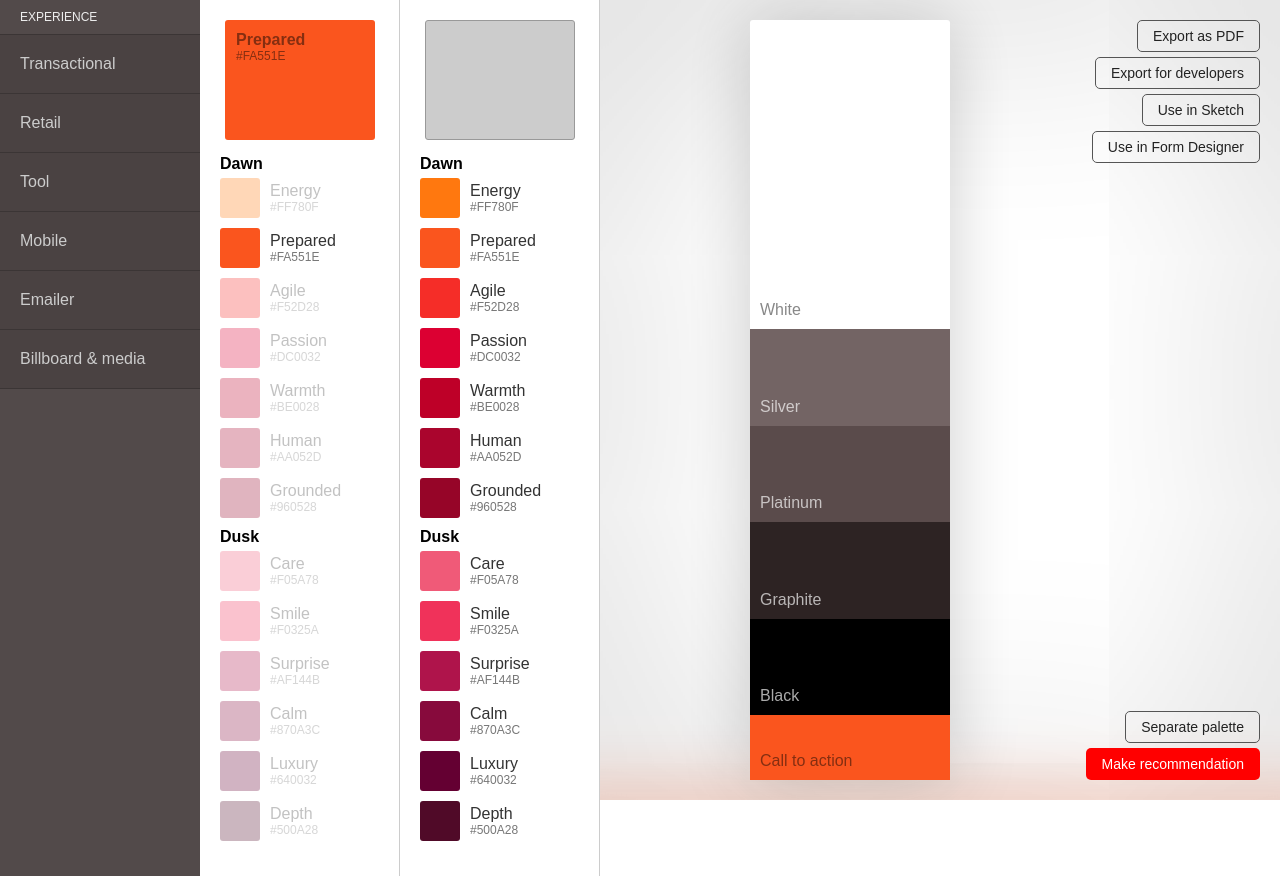
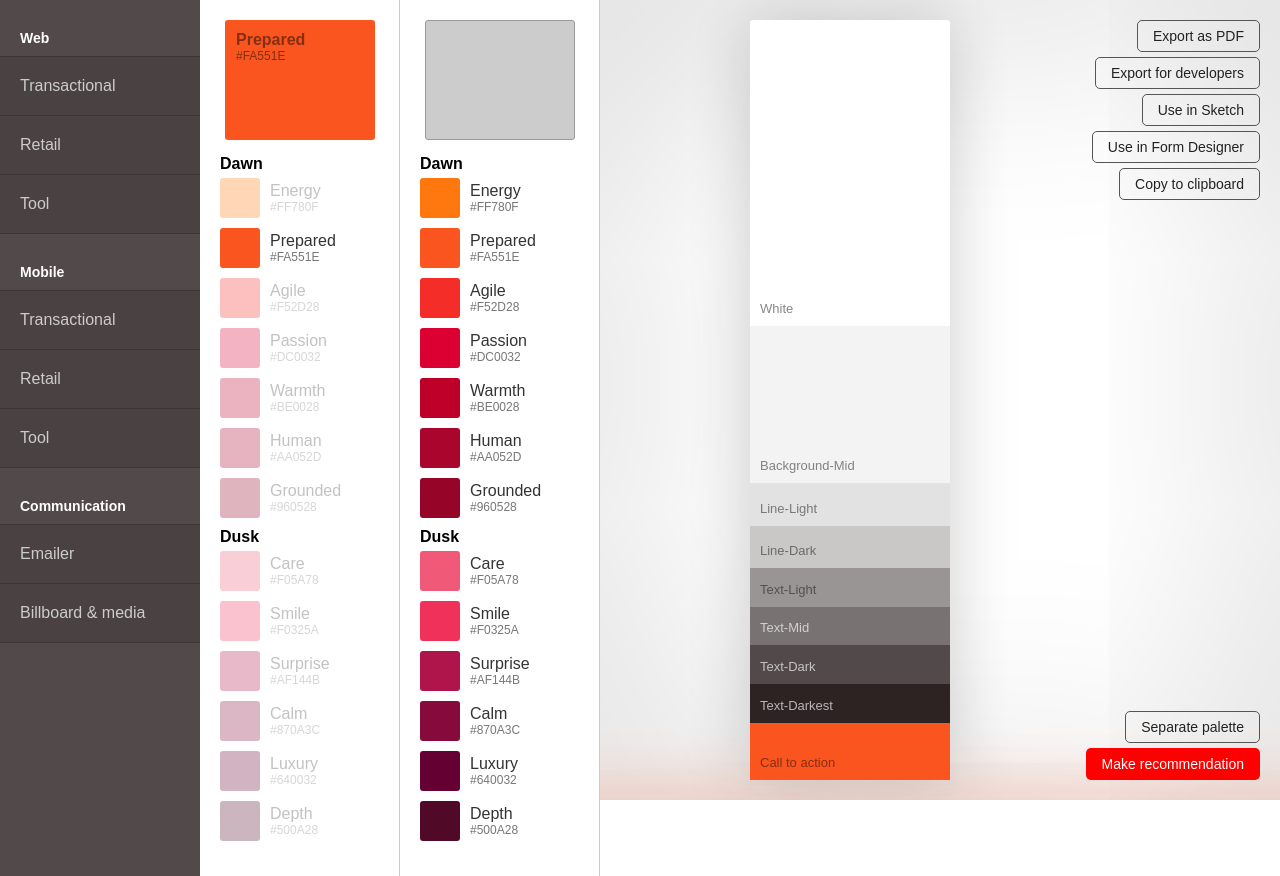
Before and after one commit to jethroflanagan/abacus-theme-picker, a React app: page / in a window 1280 px wide. Built offline with nearby package versions, Linux system fonts and the light colour scheme.

Commit message:
Colours and ratios for neutrals

```diff
--- /dev/null
+++ b/src/config.js
@@ -0,0 +1,250 @@
+import _ from 'lodash';
+import tinycolor  from 'tinycolor2';
+
+
+function setupColor(item) {
+  return {
+    ...item,
+    rgb: item.color.toRgb(),
+    hsv: item.color.toHsv(),
+    hex: item.color.toHex(),
+    greyscale: item.color.greyscale().toRgb(),
+    nameColor: item.color.isDark() ? '#fff': '#000',
+    isDark: item.color.isDark(),
+  }
+}
+
+export const GROUPS = {
+  neutrals: { name: 'Neutrals' },
+  dusk: { name: 'Dusk' },
+  dawn: { name: 'Dawn' },
+}
+
+export const NEUTRALS = [
+  { name: "White", color: tinycolor({ r: 255, g: 255, b: 255 }), group: 'neutrals' },
+  { name: "Background-Light", color: tinycolor({ r: 249, g: 248, b: 248 }), group: 'neutrals' },
+  { name: "Background-Mid", color: tinycolor({ r: 244, g: 243, b: 243 }), group: 'neutrals' },
+  { name: "Background-Dark", color: tinycolor({ r: 238, g: 237, b: 237 }), group: 'neutrals' },
+  { name: "Line-Light", color: tinycolor({ r: 227, g: 226, b: 226 }), group: 'neutrals' },
+  { name: "Line-Dark", color: tinycolor({ r: 202, g: 199, b: 199 }), group: 'neutrals' },
+  { name: "Text-Light", color: tinycolor({ r: 154, g: 149, b: 149 }), group: 'neutrals' },
+  { name: "Text-Mid", color: tinycolor({ r: 120, g: 114, b: 114 }), group: 'neutrals' },
+  { name: "Text-Dark", color: tinycolor({ r: 82, g: 74, b: 74 }), group: 'neutrals' },
+  { name: "Text-Darkest", color: tinycolor({ r: 45, g: 35, b: 35 }), group: 'neutrals' },
+].map(setupColor);
+
+export let NEUTRALS_WEIGHTS = {
+  RetailWeb: [
+    {
+      swatch: 'White',
+      weight: 138,
+    },
+    {
+      swatch: 'Background-Light',
+      weight: 44,
+    },
+    {
+      swatch: 'Line-Light',
+      weight: 6,
+    },
+    {
+      swatch: 'Text-Mid',
+      weight: 4,
+    },
+    {
+      swatch: 'Text-Dark',
+      weight: 4,
+    },
+    {
+      swatch: 'Text-Darkest',
+      weight: 4,
+    },
+  ],
+  TransactionalWeb: [
+    {
+      swatch: 'White',
+      weight: 76,
+    },
+    {
+      swatch: 'Background-Mid',
+      weight: 100,
+    },
+    {
+      swatch: 'Line-Light',
+      weight: 6,
+    },
+    {
+      swatch: 'Line-Dark',
+      weight: 6,
+    },
+    {
+      swatch: 'Text-Light',
+      weight: 3,
+    },
+    {
+      swatch: 'Text-Mid',
+      weight: 3,
+    },
+    {
+      swatch: 'Text-Dark',
+      weight: 3,
+    },
+    {
+      swatch: 'Text-Darkest',
+      weight: 3,
+    },
+  ],
+  ToolWeb: [
+    {
+      swatch: 'White',
+      weight: 76,
+    },
+    {
+      swatch: 'Background-Dark',
+      weight: 100,
+    },
+    {
+      swatch: 'Line-Light',
+      weight: 6,
+    },
+    {
+      swatch: 'Line-Dark',
+      weight: 6,
+    },
+    {
+      swatch: 'Text-Light',
+      weight: 3,
+    },
+    {
+      swatch: 'Text-Mid',
+      weight: 3,
+    },
+    {
+      swatch: 'Text-Dark',
+      weight: 3,
+    },
+    {
+      swatch: 'Text-Darkest',
+      weight: 3,
+    },
+  ],
+
+  RetailMobile: [
+    {
+      swatch: 'White',
+      weight: 182,
+    },
+    {
+      swatch: 'Line-Light',
+      weight: 6,
+    },
+    {
+      swatch: 'Text-Mid',
+      weight: 4,
+    },
+    {
+      swatch: 'Text-Dark',
+      weight: 4,
+    },
+    {
+      swatch: 'Text-Darkest',
+      weight: 4,
+    },
+  ],
+  TransactionalMobile: [
+    {
+      swatch: 'White',
+      weight: 182,
+    },
+    {
+      swatch: 'Line-Light',
+      weight: 6,
+    },
+    {
+      swatch: 'Text-Light',
+      weight: 6,
+    },
+    {
+      swatch: 'Text-Darkest',
+      weight: 6,
+    },
+  ],
+  ToolMobile: [
+    {
+      swatch: 'White',
+      weight: 170,
+    },
+    {
+      swatch: 'Background-Light',
+      weight: 12,
+    },
+    {
+      swatch: 'Line-Light',
+      weight: 6,
+    },
+    {
+      swatch: 'Text-Light',
+      weight: 6,
+    },
+    {
+      swatch: 'Text-Darkest',
+      weight: 6,
+    },
+  ],
+};
+
+// be deadly and overwrite on the fly with actual swatches, not just names
+_.map(NEUTRALS_WEIGHTS, (section, sectionName) => {
+  NEUTRALS_WEIGHTS[sectionName] = _.map(section, item => ({
+    ...item,
+    swatch: _.find(NEUTRALS, { name: item.swatch }),
+  }))
+});
+console.log(NEUTRALS_WEIGHTS);
+
+export const PALETTE_WEIGHTS = {
+  1: [1],
+  2: [6, 4],
+  3: [5, 3, 2],
+  4: [4, 3, 2, 1],
+  5: [30, 25, 20, 15, 10],
+};
+
+export let COLORS = [
+  { name: "White", color: tinycolor({ r: 255, g: 255, b: 255 }), group: 'neutrals' },
+  { name: "Silver", color: tinycolor({ r: 115, g: 100, b: 100 }), group: 'neutrals' },
+  { name: "Platinum", color: tinycolor({ r: 90, g: 75, b: 75 }), group: 'neutrals' },
+  { name: "Graphite", color: tinycolor({ r: 45, g: 35, b: 35 }), group: 'neutrals' },
+  { name: "Black", color: tinycolor({ r: 0, g: 0, b: 0 }), group: 'neutrals' },
+
+  { name: "Energy", color: tinycolor({ r: 255, g: 120, b: 15 }), group: 'dawn', mix: ['Prepared', 'Agile', 'Passion', 'Warmth', 'Surprise', 'Calm', 'Luxury', 'Depth'] },
+  { name: "Prepared", color: tinycolor({ r: 250, g: 85, b: 30 }), group: 'dawn', mix: ['Energy', 'Passion', 'Warmth', 'Grounded', 'Calm', 'Luxury', 'Depth'] },
+  { name: "Agile", color: tinycolor({ r: 245, g: 45, b: 40 }), group: 'dawn', mix: ['Energy', 'Prepared', 'Warmth', 'Human', 'Grounded', 'Calm', 'Luxury', 'Depth'] },
+  { name: "Passion", color: tinycolor({ r: 220, g: 0, b: 50 }), group: 'dawn', mix: ['Energy', 'Prepared', 'Warmth', 'Human', 'Grounded', 'Care', 'Smile', 'Surprise', 'Calm', 'Luxury', 'Depth'] },
+  { name: "Warmth", color: tinycolor({ r: 190, g: 0, b: 40 }), group: 'dawn', mix: ['Energy', 'Prepared', 'Agile', 'Passion', 'Grounded', 'Luxury', 'Depth'] },
+  { name: "Human", color: tinycolor({ r: 170, g: 5, b: 45 }), group: 'dawn', mix: ['Agile', 'Passion', 'Luxury', 'Depth'] },
+  { name: "Grounded", color: tinycolor({ r: 150, g: 5, b: 40 }), group: 'dawn', mix: ['Prepared', 'Agile', 'Passion', 'Warmth', 'Depth'] },
+
+  { name: "Care", color: tinycolor({ r: 240, g: 90, b: 120 }), group: 'dusk', mix: ['Passion', 'Smile', 'Surprise', 'Calm', 'Luxury', 'Depth'] },
+  { name: "Smile", color: tinycolor({ r: 240, g: 50, b: 90 }), group: 'dusk', mix: ['Passion', 'Care', 'Surprise', 'Calm', 'Luxury', 'Depth'] },
+  { name: "Surprise", color: tinycolor({ r: 175, g: 20, b: 75 }), group: 'dusk', mix: ['Energy', 'Passion', 'Care', 'Smile', 'Calm', 'Luxury', 'Depth'] },
+  { name: "Calm", color: tinycolor({ r: 135, g: 10, b: 60 }), group: 'dusk', mix: ['Energy', 'Prepared', 'Agile', 'Passion', 'Care', 'Smile', 'Surprise', 'Luxury', 'Depth'] },
+  { name: "Luxury", color: tinycolor({ r: 100, g: 0, b: 50 }), group: 'dusk', mix: ['Energy', 'Prepared', 'Agile', 'Passion', 'Warmth', 'Human', 'Care', 'Smile', 'Surprise', 'Calm', 'Depth'] },
+  { name: "Depth", color: tinycolor({ r: 80, g: 10, b: 40 }), group: 'dusk', mix: ['Energy', 'Prepared', 'Agile', 'Passion', 'Warmth', 'Human', 'Grounded', 'Care', 'Smile', 'Surprise', 'Calm', 'Luxury'] },
+].map(setupColor);
+
+
+COLORS.forEach((color) => {
+  const group = GROUPS[color.group];
+  if (!group.swatches) {
+    group.swatches = [];
+  }
+  group.swatches.push(color);
+  // return { ...color, mix: removeAround(color.name) };
+});
+
+export const DAWN_DUSK_GROUPED = {
+  dawn: GROUPS.dawn,
+  dusk: GROUPS.dusk,
+};
+export const DAWN_DUSK = [...DAWN_DUSK_GROUPED.dawn.swatches, ...DAWN_DUSK_GROUPED.dusk.swatches];
--- a/src/index.js
+++ b/src/index.js
@@ -1,6 +1,5 @@
 import React, { Component } from 'react';
 import { render } from 'react-dom';
-import tinycolor  from 'tinycolor2';
 import './style.scss';
 import _ from 'lodash';
 import { SwatchPanel } from './panels/swatch-panel/SwatchPanel';
@@ -8,11 +7,15 @@ import { PreviewPanel } from './panels/preview-panel/PreviewPanel';
 import { ControlPanel } from './panels/control-panel/ControlPanel';
 import { AddPanel } from './panels/add-panel/AddPanel';
 
-const GROUPS = {
-  neutrals: { name: 'Neutrals' },
-  dusk: { name: 'Dusk' },
-  dawn: { name: 'Dawn' },
-}
+import {
+  COLORS,
+  NEUTRALS,
+  GROUPS,
+  NEUTRALS_WEIGHTS,
+  PALETTE_WEIGHTS,
+  DAWN_DUSK,
+  DAWN_DUSK_GROUPED
+} from './config';
 
 // remove colours that are preceptually nearby each other using a naiive method
 // function removeAround(name, list) {
@@ -64,61 +67,6 @@ const GROUPS = {
 //   ]
 // ]
 
-const NEUTRALS = [
-  { name: "Graphite 3%", color: tinycolor({ r: 249, g: 248, b: 248 }), group: 'neutrals' },
-  { name: "Graphite 5%", color: tinycolor({ r: 244, g: 243, b: 243 }), group: 'neutrals' },
-  { name: "Graphite 13%", color: tinycolor({ r: 227, g: 226, b: 226 }), group: 'neutrals' },
-  { name: "Graphite 13%", color: tinycolor({ r: 227, g: 226, b: 226 }), group: 'neutrals' },
-  { name: "Graphite 64%", color: tinycolor({ r: 120, g: 114, b: 114 }), group: 'neutrals' },
-  { name: "Graphite 82%", color: tinycolor({ r: 82, g: 74, b: 74 }), group: 'neutrals' },
-  { name: "Graphite 100%", color: tinycolor({ r: 45, g: 35, b: 35 }), group: 'neutrals' },
-];
-
-let COLORS = [
-  { name: "White", color: tinycolor({ r: 255, g: 255, b: 255 }), group: 'neutrals' },
-  { name: "Silver", color: tinycolor({ r: 115, g: 100, b: 100 }), group: 'neutrals' },
-  { name: "Platinum", color: tinycolor({ r: 90, g: 75, b: 75 }), group: 'neutrals' },
-  { name: "Graphite", color: tinycolor({ r: 45, g: 35, b: 35 }), group: 'neutrals' },
-  { name: "Black", color: tinycolor({ r: 0, g: 0, b: 0 }), group: 'neutrals' },
-
-  { name: "Energy", color: tinycolor({ r: 255, g: 120, b: 15 }), group: 'dawn', mix: ['Prepared', 'Agile', 'Passion', 'Warmth', 'Surprise', 'Calm', 'Luxury', 'Depth'] },
-  { name: "Prepared", color: tinycolor({ r: 250, g: 85, b: 30 }), group: 'dawn', mix: ['Energy', 'Passion', 'Warmth', 'Grounded', 'Calm', 'Luxury', 'Depth'] },
-  { name: "Agile", color: tinycolor({ r: 245, g: 45, b: 40 }), group: 'dawn', mix: ['Energy', 'Prepared', 'Warmth', 'Human', 'Grounded', 'Calm', 'Luxury', 'Depth'] },
-  { name: "Passion", color: tinycolor({ r: 220, g: 0, b: 50 }), group: 'dawn', mix: ['Energy', 'Prepared', 'Warmth', 'Human', 'Grounded', 'Care', 'Smile', 'Surprise', 'Calm', 'Luxury', 'Depth'] },
-  { name: "Warmth", color: tinycolor({ r: 190, g: 0, b: 40 }), group: 'dawn', mix: ['Energy', 'Prepared', 'Agile', 'Passion', 'Grounded', 'Luxury', 'Depth'] },
-  { name: "Human", color: tinycolor({ r: 170, g: 5, b: 45 }), group: 'dawn', mix: ['Agile', 'Passion', 'Luxury', 'Depth'] },
-  { name: "Grounded", color: tinycolor({ r: 150, g: 5, b: 40 }), group: 'dawn', mix: ['Prepared', 'Agile', 'Passion', 'Warmth', 'Depth'] },
-
-  { name: "Care", color: tinycolor({ r: 240, g: 90, b: 120 }), group: 'dusk', mix: ['Passion', 'Smile', 'Surprise', 'Calm', 'Luxury', 'Depth'] },
-  { name: "Smile", color: tinycolor({ r: 240, g: 50, b: 90 }), group: 'dusk', mix: ['Passion', 'Care', 'Surprise', 'Calm', 'Luxury', 'Depth'] },
-  { name: "Surprise", color: tinycolor({ r: 175, g: 20, b: 75 }), group: 'dusk', mix: ['Energy', 'Passion', 'Care', 'Smile', 'Calm', 'Luxury', 'Depth'] },
-  { name: "Calm", color: tinycolor({ r: 135, g: 10, b: 60 }), group: 'dusk', mix: ['Energy', 'Prepared', 'Agile', 'Passion', 'Care', 'Smile', 'Surprise', 'Luxury', 'Depth'] },
-  { name: "Luxury", color: tinycolor({ r: 100, g: 0, b: 50 }), group: 'dusk', mix: ['Energy', 'Prepared', 'Agile', 'Passion', 'Warmth', 'Human', 'Care', 'Smile', 'Surprise', 'Calm', 'Depth'] },
-  { name: "Depth", color: tinycolor({ r: 80, g: 10, b: 40 }), group: 'dusk', mix: ['Energy', 'Prepared', 'Agile', 'Passion', 'Warmth', 'Human', 'Grounded', 'Care', 'Smile', 'Surprise', 'Calm', 'Luxury'] },
-].map((item) => ({
-  ...item,
-  rgb: item.color.toRgb(),
-  hsv: item.color.toHsv(),
-  hex: item.color.toHex(),
-  greyscale: item.color.greyscale().toRgb(),
-  nameColor: item.color.isDark() ? '#fff': '#000',
-  isDark: item.color.isDark(),
-}));
-
-COLORS.forEach((color) => {
-  const group = GROUPS[color.group];
-  if (!group.swatches) {
-    group.swatches = [];
-  }
-  group.swatches.push(color);
-  // return { ...color, mix: removeAround(color.name) };
-});
-
-const DAWN_DUSK_GROUPED = {
-  dawn: GROUPS.dawn,
-  dusk: GROUPS.dusk,
-};
-const DAWN_DUSK = [...DAWN_DUSK_GROUPED.dawn.swatches, ...DAWN_DUSK_GROUPED.dusk.swatches];
 
 class App extends Component {
   constructor() {
@@ -126,7 +74,7 @@ class App extends Component {
     this.state = {
       primary: null,
       secondary: null,
-      experience: null,
+      experience: 'TransactionalWeb',
       numTertiary: 1,
       tertiary: [],
       cta: _.find(COLORS, { name: 'Prepared' }),
@@ -138,7 +86,6 @@ class App extends Component {
           isGrouped: true,
         },
       ],
-      neutrals: GROUPS.neutrals.swatches,
     };
   }
 
@@ -189,37 +136,16 @@ class App extends Component {
     this.setState({ cta: swatch });
   }
 
-  // addTertiary() {
-  //   this.setState({ numTertiary: this.state.numTertiary + 1 });
-  // }
-
   changeExperience(experience) {
-    // just use name refs
-    let neutrals = [...GROUPS.neutrals.swatches].map(swatch => swatch.name);
-    switch (experience) {
-      case 'Transactional':
-        neutrals = ['White', 'Platinum'];
-        break;
-      case 'Tool':
-        neutrals = ['White', 'Silver', 'Graphite', 'Black'];
-        break;
-      case 'Retail':
-        neutrals = ['White', 'Silver'];
-        break;
-      default:
-    }
-    // convert to swatches
-    neutrals = _.map(neutrals, name => _.find(COLORS, { name }));
-    this.setState({ experience, neutrals });
+    this.setState({ experience });
   }
-
 
   createSwatchPanel({ name, mix, onChanged, isGrouped, swatch }) {
     return <SwatchPanel key={'Swatch ' + name} list={mix} name={name} onActiveChanged={(...args) => onChanged(...args)} grouped={isGrouped} swatch={swatch} />
   }
 
   render() {
-    const { palette, cta, neutrals } = this.state;
+    const { palette, cta, experience } = this.state;
 
     const ctaPanel = this.createSwatchPanel({ name: 'Call to action', mix: DAWN_DUSK_GROUPED, isGrouped: true, onChanged: swatch => this.chooseCta(swatch), swatch: cta });
 
@@ -228,7 +154,21 @@ class App extends Component {
       const onChanged = (swatch) => this.chooseSwatch(swatch, index);
       return this.createSwatchPanel({ name: panel.name, mix: panel.mix, onChanged, isGrouped: panel.isGrouped })
     });
+    const numSwatches = palette.filter(item => item.swatch).length;
 
+    const weights = numSwatches > 0 ? PALETTE_WEIGHTS[numSwatches] : PALETTE_WEIGHTS[1];
+
+    const weightedPalette = palette.map((item, i) => ({
+      ...item,
+      name: item.name,
+      weight: weights[i],
+    }));
+    const neutrals = NEUTRALS_WEIGHTS[experience];
+    const weightedNeutrals = neutrals.map((item, i) => ({
+      ...item,
+      name: item.swatch.name,
+      weight: neutrals[i].weight,
+    }));
     // const neutralList = _.map(neutrals, name => _.find(COLORS, { name }));
     return (
       <div className="App">
@@ -236,7 +176,7 @@ class App extends Component {
         {ctaPanel}
         {panels}
         {canAddPanels ? <AddPanel onClick={() => this.addTertiary()} /> : null }
-        <PreviewPanel palette={palette} neutralList={neutrals} cta={cta} />
+        <PreviewPanel palette={weightedPalette} neutrals={weightedNeutrals} cta={cta} />
         {/* <ExportPanel /> */}
 
       </div>
--- a/src/panels/control-panel/ControlPanel.js
+++ b/src/panels/control-panel/ControlPanel.js
@@ -1,6 +1,38 @@
 import React, { Component } from 'react';
 import _ from 'lodash';
 import './ControlPanel.scss';
+
+const WEB = [
+  {
+    name: 'Transactional', id: 'TransactionalWeb',
+  },
+  {
+    name: 'Retail', id: 'RetailWeb',
+  },
+  {
+    name: 'Tool', id: 'ToolWeb',
+  },
+];
+const MOBILE = [
+  {
+    name: 'Transactional', id: 'TransactionalMobile',
+  },
+  {
+    name: 'Retail', id: 'RetailMobile',
+  },
+  {
+    name: 'Tool', id: 'ToolMobile',
+  },
+];
+
+const COMMS = [
+  {
+    name: 'Emailer', id: 'Emailer',
+  },
+  {
+    name: 'Billboard & media', id: 'Billboard',
+  },
+];
 
 export class ControlPanel extends Component  {
 
@@ -15,17 +47,26 @@ export class ControlPanel extends Component  {
     this.setState({ experience });
     this.props.onChange(experience);
   }
+
+  createMenuItem({ name, id }) {
+    const { experience } = this.state;
+    return <div key={name} className={'ControlPanel-experience' + (experience === id ? ' ControlPanel-experience--active' : '')} onClick={() => this.chooseExperience(id)}>{name}</div>;
+  }
+
   render() {
-    const { experience } = this.state;
-    const experiences = ['Transactional', 'Retail', 'Tool', 'Mobile', 'Emailer', 'Billboard & media'];
     return (
       <div className="ControlPanel">
-        <div className="ControlPanel-title">Experience</div>
+        <div className="ControlPanel-title">Web</div>
         <div>
-          { _.map(experiences, name => (
-            <div key={name} className={'ControlPanel-experience' + (experience === name ? ' ControlPanel-experience--active' : '')} onClick={() => this.chooseExperience(name)}>{name}</div>)
-          )}
-
+          { _.map(WEB, item => this.createMenuItem(item)) }
+        </div>
+        <div className="ControlPanel-title">Mobile</div>
+        <div>
+          { _.map(MOBILE, item => this.createMenuItem(item)) }
+        </div>
+        <div className="ControlPanel-title">Communication</div>
+        <div>
+          { _.map(COMMS, item => this.createMenuItem(item)) }
         </div>
       </div>
     );
--- a/src/panels/control-panel/ControlPanel.scss
+++ b/src/panels/control-panel/ControlPanel.scss
@@ -5,8 +5,10 @@
   color: #eee;
   &-title {
     padding: 10px 20px;
-    text-transform: uppercase;
-    font-size: 12px;
+    font-size: 14px;
+    margin-top: 20px;
+    color: #fff;
+    font-weight: bold;
   }
   &-experience {
     padding: 20px;
--- a/src/panels/preview-panel/PreviewPanel.js
+++ b/src/panels/preview-panel/PreviewPanel.js
@@ -36,11 +36,11 @@ export class PreviewPanel extends Component  {
     this.setState({ separateColors })
   }
 
-  createNamedList({ palette, weights } = { weights: {} }) {
+  createNamedList(palette) {
     const list = _.map(palette, (item, i) => {
       const { name, swatch } = item;
       if (!swatch) return null;
-      let weight = weights[name];
+      let weight = item.weight;
       if (!weight) weight = 0;
       return this.createSwatch(swatch, { weight, name });
     });
@@ -48,7 +48,7 @@ export class PreviewPanel extends Component  {
     return list;
   }
 
-  createBasicList({ swatches, weights } = { weights: [] }) {
+  createBasicList({ swatches, weights }) {
     const list = _.map(swatches, (swatch, i) => {
       if (!swatch) return null;
       const { name } = swatch;
@@ -61,13 +61,10 @@ export class PreviewPanel extends Component  {
   }
 
   render() {
-    const { palette, cta, neutralList } = this.props;
+    const { palette, cta, neutrals } = this.props;
     const {separateColors} = this.state;
-    const weights = {
-      'Primary': 5,
-      'Secondary': 3,
-      default: 1,
-    };
+    console.log(palette, neutrals);
+
     let ctaItem = null;
     let ctaBackground = null;
     if (cta) {
@@ -79,7 +76,7 @@ export class PreviewPanel extends Component  {
       <div className="PalettePreview">
         <div className="PalettePreview-bk">
           <div className="PalettePreview-bkColors">
-            { this.createNamedList({ palette, weights }) }
+            { this.createNamedList(palette) }
           </div>
           <div className="PalettePreview-bkNeutrals">
             {/* { neutralList ? this.createList({ palette: neutralList, weights: { default: 1 } }) : null } */}
@@ -91,10 +88,10 @@ export class PreviewPanel extends Component  {
         <div className="PalettePreview-margin" style={{marginRight: 'auto'}} />
         <div className={'PalettePreview-card' + (separateColors ? ' PalettePreview-card--padded' : '')}>
           <div className="PalettePreview-cardColors">
-            { this.createNamedList({ palette, weights }) }
+            { this.createNamedList(palette) }
           </div>
           <div className="PalettePreview-cardNeutrals">
-            { neutralList ? this.createBasicList({ swatches: neutralList, weights: [] }) : null }
+            { neutrals ? this.createNamedList(neutrals) : null }
           </div>
           <div className="PalettePreview-cardCta">
           { ctaItem }
--- a/src/panels/preview-panel/PreviewPanel.scss
+++ b/src/panels/preview-panel/PreviewPanel.scss
@@ -54,6 +54,8 @@
     // }
     &Label {
       padding: 10px;
+      font-size: 13px;
+      // position: absolute;
     }
   }
   &-margin {
--- a/src/panels/preview-panel/components/ExportControls.js
+++ b/src/panels/preview-panel/components/ExportControls.js
@@ -26,6 +26,7 @@ export class ExportControls extends Component  {
         <Button label="Export for developers" type="tertiary" />
         <Button label="Use in Sketch" type="tertiary" />
         <Button label="Use in Form Designer" type="tertiary" />
+        <Button label="Copy to clipboard" type="tertiary" />
 
         <div className="ExportControls-extra">
           <Button label={separateColors ? 'Juxtapose palette' : 'Separate palette'} type="tertiary" onClick={() => this.toggleSeparateColors()}/>
--- a/src/panels/swatch-panel/SwatchPanel.js
+++ b/src/panels/swatch-panel/SwatchPanel.js
@@ -19,11 +19,12 @@ export class SwatchPanel extends Component  {
   }
 
   makeActive(swatch) {
-    const active = (
-      swatch === this.state.active
-      ? null // deselect
-      : swatch // select
-    )
+    // const active = (
+    //   swatch === this.state.active
+    //   ? null // deselect
+    //   : swatch // select
+    // )
+    const active = swatch;
     this.setState({ active });
     if (this.props.onActiveChanged) {
       this.props.onActiveChanged(swatch);
```
